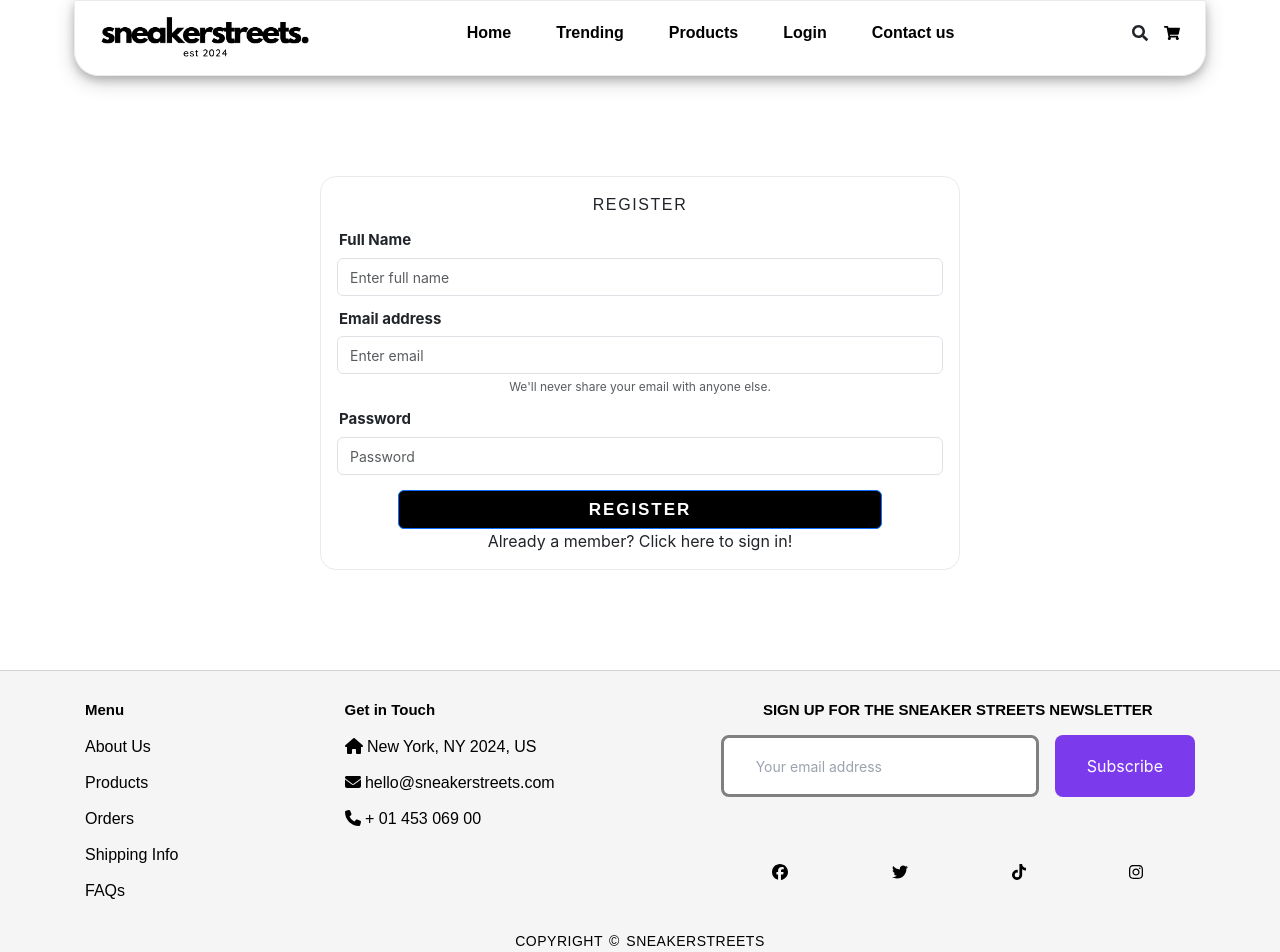
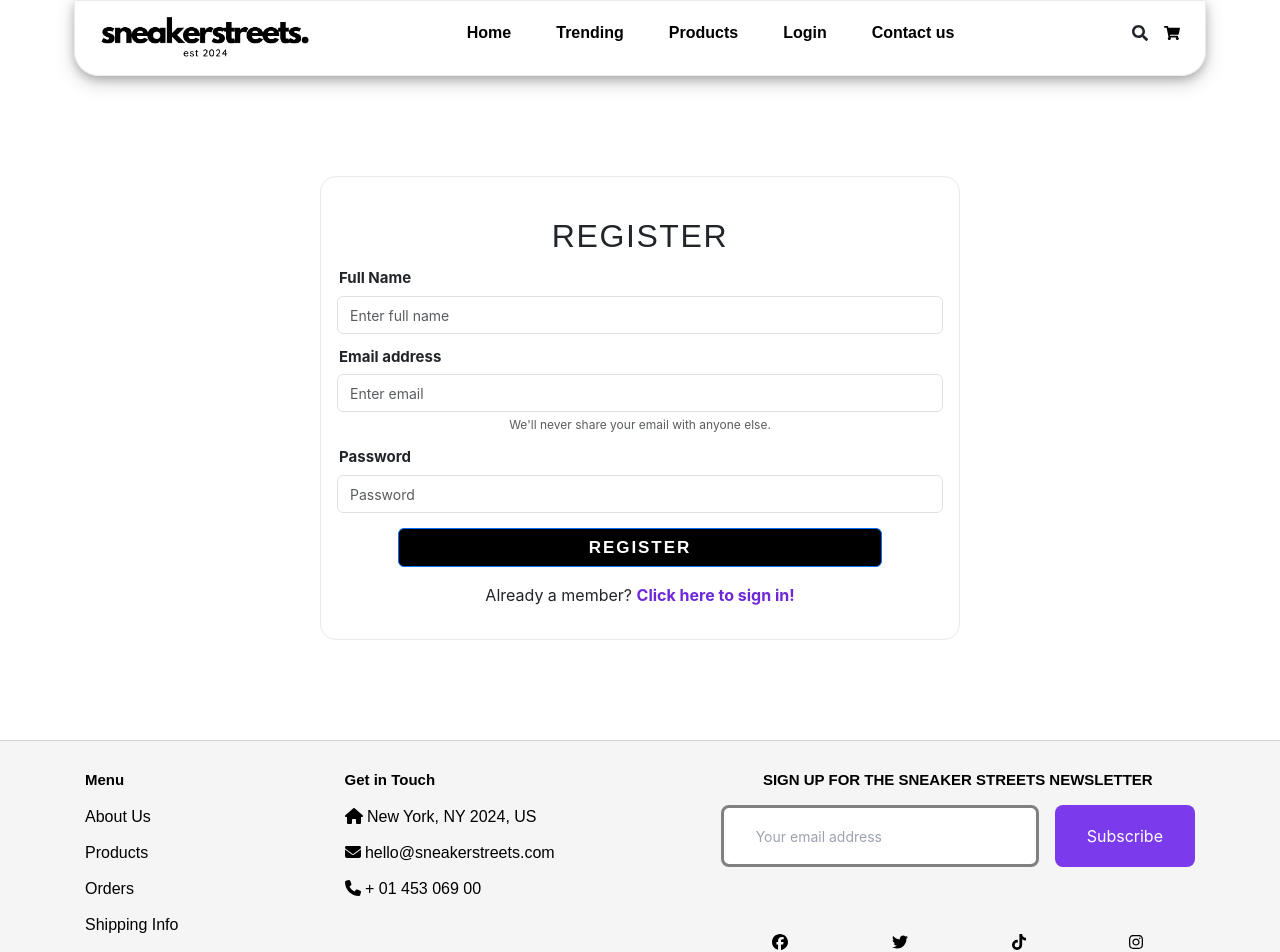
Before and after one commit to smntsng/SneakerStreets, a React (Vite) app: page /products in a window 1280 px wide. Shown: the top 952 px of the page. Built offline with nearby package versions, Linux system fonts and the light colour scheme.

Commit message:
Styling update 2

```diff
--- a/src/components/ContactUs/ContactUs.jsx
+++ b/src/components/ContactUs/ContactUs.jsx
@@ -47,7 +47,7 @@ const ContactUs = () => {
               placeholder="Your Message"
             />
           </div>
-          <button type="submit" className="btn btn-primary" id="loginBtn">
+          <button type="submit" className="btn btn-primary m-3" id="loginBtn">
             Submit
           </button>
         </form>
--- a/src/components/Footer/Footer.jsx
+++ b/src/components/Footer/Footer.jsx
@@ -17,17 +17,17 @@ const Footer = () => {
                 <div className= "footer-section-menu text-start">
                     <h3><strong>Menu</strong></h3>
                     <ul>
-                        <li><a href="" >About Us</a></li>
-                        <li><a href="">Products</a> </li>
-                        <li><a href="">Orders</a></li>
-                        <li><a href="">Shipping Info</a></li>
-                        <li><a href="">FAQs</a></li>
+                        <li><a href="#" >About Us</a></li>
+                        <li><a href="#">Products</a> </li>
+                        <li><a href="#">Orders</a></li>
+                        <li><a href="#">Shipping Info</a></li>
+                        <li><a href="#">FAQs</a></li>
                     </ul>
                 </div>
                 <div className= "footer-section-contact text-start ">
                     <h3><strong>Get in Touch</strong></h3>
                     <ul>
-                        <li><FontAwesomeIcon icon={faHouse} /> {""} New York, NY 2024, US</li>
+                        <li ><a href="https://www.google.com/maps/place/2024+US-1,+Rahway,+NJ+07065,+USA/@40.6075688,-74.2640265,17z/data=!3m1!4b1!4m6!3m5!1s0x89c3b3770cf143eb:0xdbad815d75b3bda1!8m2!3d40.6075648!4d-74.2614516!16s%2Fg%2F11bw4hmsy2?entry=ttu" target="blank"><FontAwesomeIcon icon={faHouse} /> {""} New York, NY 2024, US</a></li>
                         <li><a href="mailto: hello@sneakerstreets.com"><FontAwesomeIcon icon={faEnvelope} /> {""} hello@sneakerstreets.com</a></li>
                         <li><a href="tel:+ 01 453 069 00"><FontAwesomeIcon icon={faPhone} /> {""}+ 01 453 069 00</a> </li>
                     </ul>
@@ -43,10 +43,10 @@ const Footer = () => {
                         </div>
                     </section>
                 <div className= "socials">
-                    <div className='socialIcon'> <FontAwesomeIcon icon={faFacebook} /></div>
-                    <div className='socialIcon'> <FontAwesomeIcon icon={faTwitter}  /></div>
-                    <div className='socialIcon'> <FontAwesomeIcon icon={faTiktok} /></div>
-                    <div className='socialIcon'> <FontAwesomeIcon icon={faInstagram} /></div>
+                    <a href="https://www.facebook.com/" target='blank'><div className='socialIcon'> <FontAwesomeIcon icon={faFacebook} /></div></a>
+                    <a href="https://twitter.com/" target='blank'><div className='socialIcon'> <FontAwesomeIcon icon={faTwitter}  /></div></a>
+                    <a href="https://www.tiktok.com/" target='blank'><div className='socialIcon'> <FontAwesomeIcon icon={faTiktok} /></div></a>
+                    <a href="https://www.instagram.com/" target='blank'><div className='socialIcon'> <FontAwesomeIcon icon={faInstagram} /></div></a>
                 </div>
             </div>
             </div>
--- a/src/components/Footer/footer.css
+++ b/src/components/Footer/footer.css
@@ -4,8 +4,7 @@
   margin-top: 50px;
   border-top: 1.5px solid #d2d2d2;
   padding-top: 30px;
-  margin: -30;
-}
+ }
 
 .container {
   display: flex;
--- a/src/components/ProductCard/ProductCard.css
+++ b/src/components/ProductCard/ProductCard.css
@@ -35,7 +35,14 @@
     padding: 5px;
     margin-right: 5px;
     max-width: 80px;
-    font-weight: 600;
+    font-weight: 500;
+}
+
+
+.custom-select {
+  background-color: rgb(242, 242, 242);
+  border-radius: 10px;
+  cursor: pointer;
 }
 
 .cartBtn{
--- a/src/components/Registration/registrationForm.css
+++ b/src/components/Registration/registrationForm.css
@@ -1,10 +1,14 @@
-
 /* Registration page */
-form{
-  font-family: Inter,sans-serif;
+form {
+  font-family: Inter, sans-serif;
 }
-textarea, select, input, button { outline: none; }
-.registerContainer{
+textarea,
+select,
+input,
+button {
+  outline: none;
+}
+.registerContainer {
   width: 50%;
   border: 1px solid #eaeaea;
   border-radius: 16px;
@@ -21,21 +25,31 @@ textarea, select, input, button { outline: none; }
 .form-group input {
   outline: none;
 }
-input:focus, input {
+input:focus,
+input {
   outline: none;
 }
 
-#nameHelp{
+#nameHelp {
   font-size: 12px;
   display: block;
 }
 
-#registerBtn{
+#registerBtn {
   margin-top: 15px !important;
   width: 80%;
   background-color: black !important;
-  font-family: 'Monument Extended', sans-serif;
+  font-family: "Monument Extended", sans-serif;
   text-transform: uppercase;
   font-weight: 700;
-  letter-spacing: .12rem;
+  letter-spacing: 0.12rem;
 }
+
+.clickHere:hover {
+  color: #593598;
+}
+
+
+.btnHov {
+  background-color: #593598;
+}
--- a/src/components/Registration/registrationForm.jsx
+++ b/src/components/Registration/registrationForm.jsx
@@ -8,7 +8,7 @@ const RegisterForm = () => {
                     <p style = {{   fontFamily: 'Monument Extended,sans-serif',
                                 textTransform: 'uppercase',
                                 fontSize: '1.4rem',
-                                letterSpacing: '.1rem'}}>Register
+                                letterSpacing: '.1rem'}}> <h1 className="mt-4">Register</h1>
                     </p>
                     <form>
                     <div className="form-group">
@@ -26,8 +26,8 @@ const RegisterForm = () => {
                             <input type="password" className="form-control" id="exampleInputPassword1" placeholder="Password" />
                         </div>
                         <button type="submit" className="btn btn-primary" id="registerBtn">Register</button>
-                          <div className= "loginAction">
-                                <Link to="/login"> Already a member? Click here to sign in! </Link>
+                          <div className= "loginAction m-3">
+                                <Link to="/login"> Already a member? <strong className="clickHere text-violet-700">Click here to sign in!</strong></Link>
                           </div>
                     </form>
                 </Container>
```
